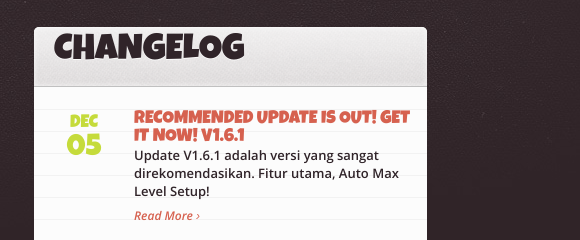
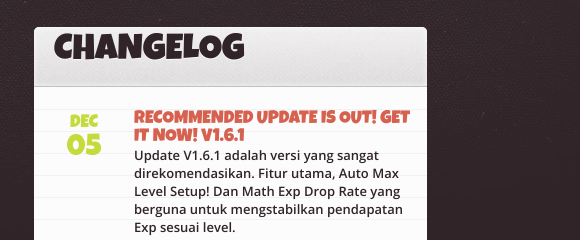
Before and after one commit to leveluplus/leveluplus.github.io, a plain HTML site: page index.html in a window 1280 px wide. Shown: the part 981-1221 px from the top of the page, 700-1280 px from the left. Drawn offline with nearby package versions, Linux system fonts and the light colour scheme; a script that the page names is missing.

Commit message:
Update index.html

```diff
--- a/index.html
+++ b/index.html
@@ -145,7 +145,7 @@
           <p class="date luck">Dec<br/><span>05</span></p>
           <div class="article_preview">
             <h2 class="luck"><a href="#">Recommended Update Is Out! Get It Now! V1.6.1</a></h2>
-            <p class="entry_text osans-s">Update V1.6.1 adalah versi yang sangat direkomendasikan. Fitur utama, Auto Max Level Setup!</p>
+            <p class="entry_text osans-s">Update V1.6.1 adalah versi yang sangat direkomendasikan. Fitur utama, Auto Max Level Setup! Dan Math Exp Drop Rate yang berguna untuk mengstabilkan pendapatan Exp sesuai level.</p>
             <a href="4-about.html" class="osans-i">Read More &rsaquo;</a>
           </div>
         </div>
```
